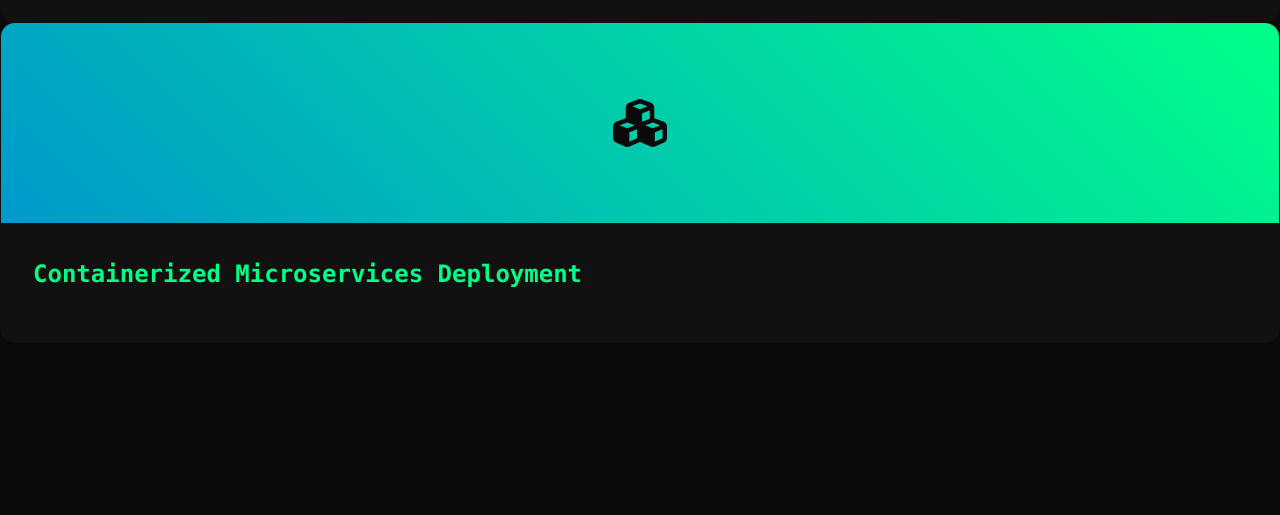
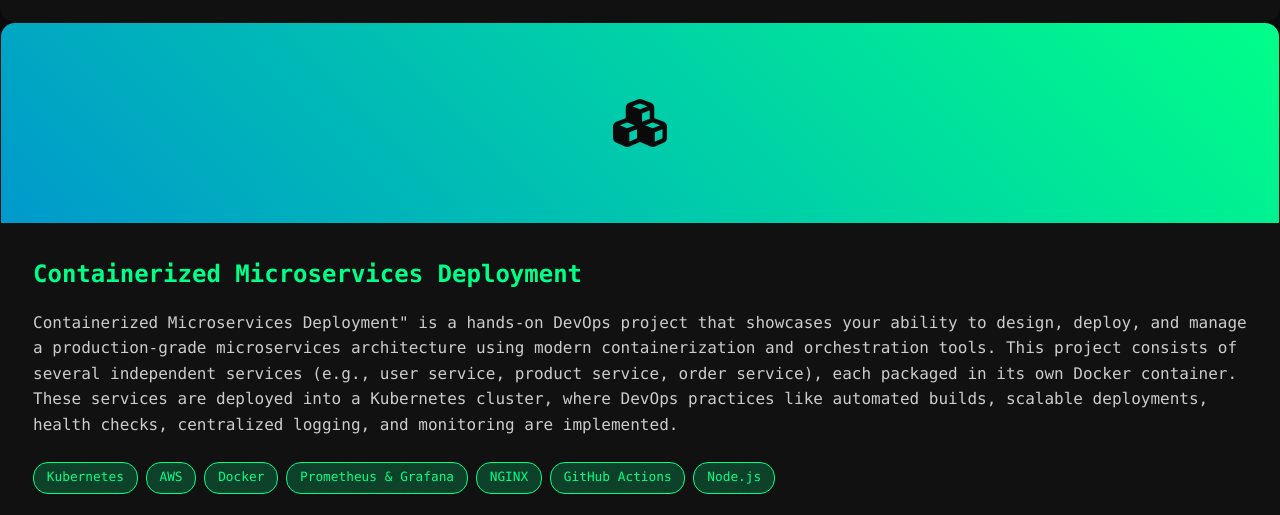
Before and after one commit to Johnprexy/Myportfolio, a plain HTML site: page index.html in a window 1280 px wide. Shown: the part 6085-6600 px from the top of the page. Before the commit the page ends 6428 px from the top, so only its background shows below. Drawn offline with Linux system fonts and the light colour scheme.

Commit message:
updated new interface commit

```diff
--- a/index.html
+++ b/index.html
@@ -1306,4 +1306,23 @@
                 </div>
                 <div class="project-content">
                     <h3 class="project-title">Containerized Microservices Deployment</h3>
-                    <p class="project-description
+                    <p class="project-description">Containerized Microservices Deployment" is a hands-on DevOps project that showcases your ability to design, deploy, and manage a production-grade microservices architecture using modern containerization and orchestration tools. This project consists of several independent services (e.g., user service, product service, order service), each packaged in its own Docker container. These services are deployed into a Kubernetes cluster, where DevOps practices like automated builds, scalable deployments, health checks, centralized logging, and monitoring are implemented.</p>
+                    <div class="project-tech">
+                        <span class="tech-tag">Kubernetes</span>
+                        <span class="tech-tag">AWS</span>
+                        <span class="tech-tag">Docker</span>
+                        <span class="tech-tag">Prometheus & Grafana</span>
+                         <span class="tech-tag">NGINX</span>
+                        <span class="tech-tag">GitHub Actions</span>
+                        <span class="tech-tag">Node.js</span>
+                    </div>
+                    <div class="project-links">
+                        <a href="#" class="project-link">
+                            <i class="fab fa-github"></i> View Code
+                        </a>
+                        <a href="#" class="project-link">
+                            <i class="fas fa-external-link-alt"></i> Documentation
+                        </a>
+                    </div>
+                </div>
+            </div>
```
